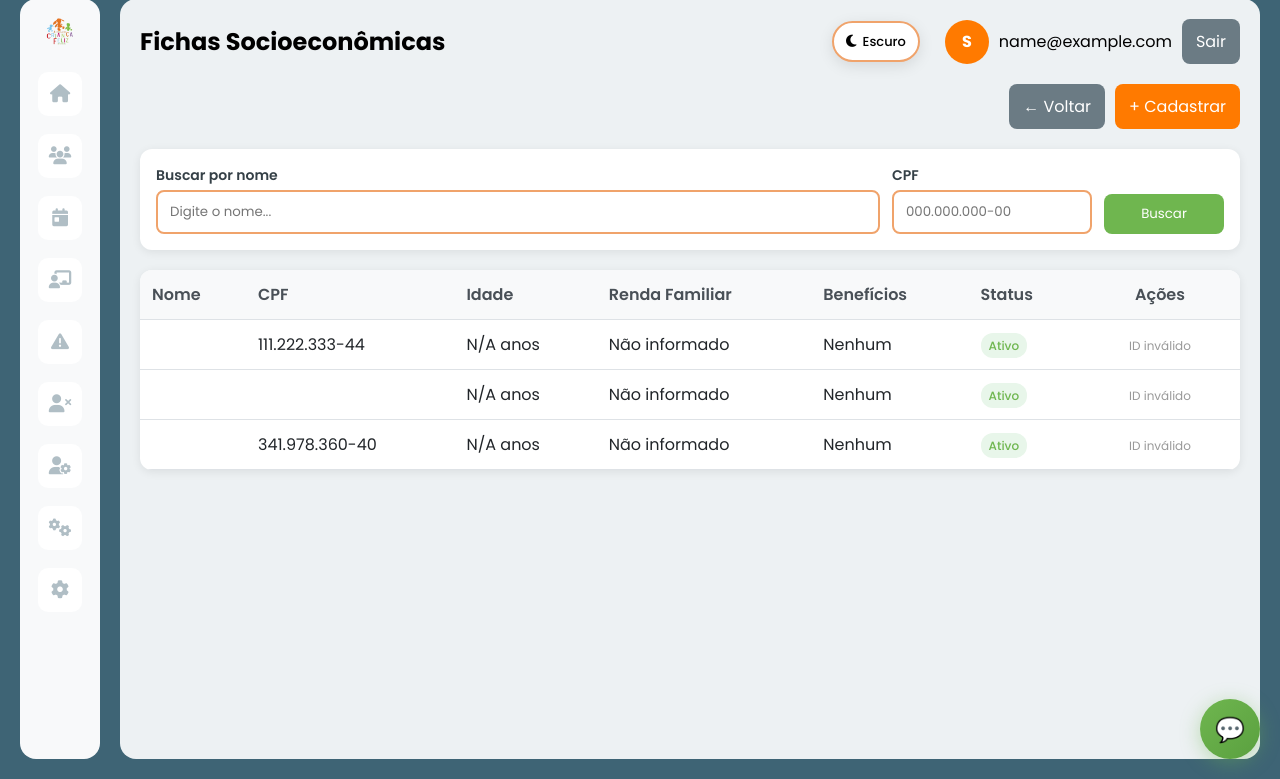
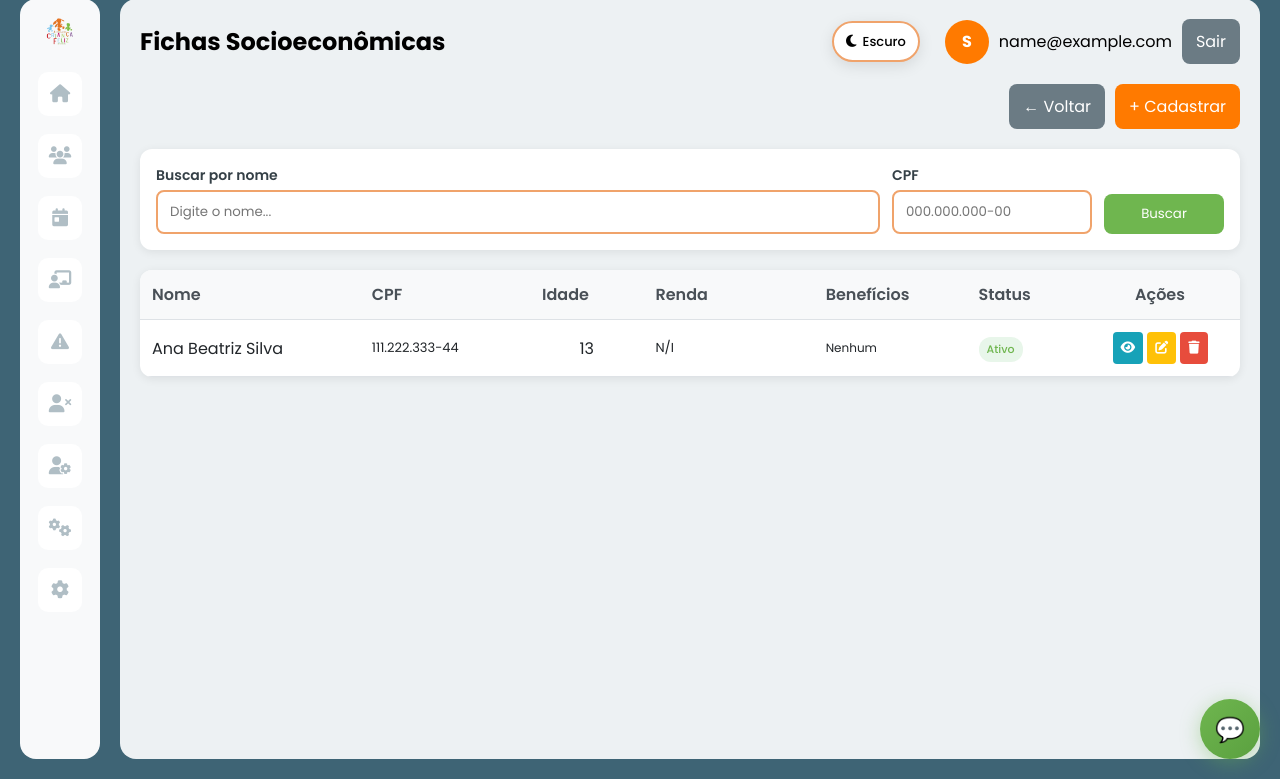
Before and after one commit to Dark70941/CriancaFeliz, a PHP site: page /CriancaFeliz/socioeconomico_list.php in a window 1280 px wide. Shown: the part 21-800 px from the top of the page. Run offline with PHP 8.4, Linux system fonts and the light colour scheme; the visitor is signed in with stand-in values (Sample User, id 1); data comes from the database, SQL or seed files in the repository; tables that the repository leaves empty or names only in its code hold one stand-in row (values such as "Sample post").

Commit message:
Erros no prontuario socioeconomico arrumado, sistema melhorados

```diff
--- a/app/Controllers/SocioeconomicoController.php
+++ b/app/Controllers/SocioeconomicoController.php
@@ -25,23 +25,12 @@ class SocioeconomicoController extends BaseController {
 
             // Adicionar dados calculados
             foreach ($result['data'] as &$ficha) {
-                // Debug
-                error_log('=== PROCESSANDO FICHA ===');
-                error_log('ID: ' . ($ficha['id'] ?? 'N/A'));
-                error_log('Nome: ' . ($ficha['nome_entrevistado'] ?? 'N/A'));
-                error_log('CPF: ' . ($ficha['cpf'] ?? 'N/A'));
-                error_log('Data Nascimento: ' . ($ficha['data_nascimento'] ?? 'N/A'));
-                error_log('Familia JSON: ' . ($ficha['familia_json'] ?? 'N/A'));
-
                 $ficha['idade'] = $this->calculateAge($ficha['data_nascimento'] ?? '');
                 $ficha['renda_familiar'] = $this->calculateRendaFamiliar($ficha);
                 $ficha['situacao_economica'] = $this->categorizeSituacao(
                     $ficha['renda_familiar'],
                     intval($ficha['numero_membros'] ?? 1)
                 );
-
-                error_log('Idade calculada: ' . ($ficha['idade'] ?? 'N/A'));
-                error_log('Renda calculada: ' . $ficha['renda_familiar']);
             }
 
             $data = [
--- a/app/Models/SocioeconomicoDB.php
+++ b/app/Models/SocioeconomicoDB.php
@@ -98,10 +98,10 @@ class SocioeconomicoDB extends BaseModelDB {
 
             // 1. Criar Atendido (se não existir)
             $atendidoData = [
-                'nome' => $data['nome_entrevistado'],
-                'cpf' => $data['cpf'],
-                'rg' => $data['rg'],
-                'data_nascimento' => $this->convertDate($data['data_acolhimento']),
+                'nome' => $data['nome_entrevistado'] ?? $data['nome_completo'] ?? '',
+                'cpf' => $data['cpf'] ?? '',
+                'rg' => $data['rg'] ?? '',
+                'data_nascimento' => $this->convertDate($data['data_nascimento'] ?? ''),
                 'data_cadastro' => date('Y-m-d'),
                 'endereco' => $data['endereco'] ?? null,
                 'numero' => $data['numero'] ?? null,
@@ -110,13 +110,21 @@ class SocioeconomicoDB extends BaseModelDB {
                 'cidade' => $data['cidade'] ?? null,
                 'cep' => $data['cep'] ?? null,
                 'status' => 'Ativo',
-                'faixa_etaria' => $this->calculateAge($data['data_acolhimento'])
+                'faixa_etaria' => $this->calculateAge($data['data_nascimento'] ?? '')
             ];
 
             $atendido = $this->create($atendidoData);
             $atendidoId = $atendido['idatendido'];
 
             // 2. Criar Ficha Socioeconômica
+            // Converter renda_familiar para número (remover R$, pontos e converter vírgula)
+            $rendaFamiliar = 0;
+            if (!empty($data['renda_familiar'])) {
+                $renda = $data['renda_familiar'];
+                $renda = str_replace(['R$', '.', ','], ['', '', '.'], $renda);
+                $rendaFamiliar = floatval($renda);
+            }
+
             $this->query(
                 "INSERT INTO Ficha_Socioeconomico (
                     id_atendido, agua, esgoto, energia, renda_familiar,
@@ -128,15 +136,15 @@ class SocioeconomicoDB extends BaseModelDB {
                     isset($data['agua']) ? 1 : 0,
                     isset($data['esgoto']) ? 1 : 0,
                     isset($data['energia']) ? 1 : 0,
-                    $data['renda_familiar'] ?? 0,
-                    $data['qtd_pessoas'] ?? 0,
-                    $data['cond_residencia'] ?? null,
-                    $data['moradia'] ?? null,
+                    $rendaFamiliar,
+                    $data['pessoas_casa'] ?? $data['qtd_pessoas'] ?? 0,
+                    $data['situacao_moradia'] ?? $data['cond_residencia'] ?? null,
+                    $data['tipo_moradia'] ?? $data['moradia'] ?? null,
                     $data['nr_veiculos'] ?? 0,
                     $data['observacoes'] ?? null,
-                    $data['nome_entrevistado'],
+                    $data['nome_entrevistado'] ?? $data['nome_completo'] ?? '',
                     $data['residencia'] ?? null,
-                    $data['nr_comodos'] ?? 0,
+                    $data['numero_comodos'] ?? $data['nr_comodos'] ?? 0,
                     $data['construcao'] ?? null
                 ]
             );
@@ -230,10 +238,21 @@ class SocioeconomicoDB extends BaseModelDB {
     public function listFichas($page = 1, $perPage = 10) {
         $offset = ($page - 1) * $perPage;
 
+        // Contar total
+        $countStmt = $this->query("
+            SELECT COUNT(*) as total
+            FROM Atendido a
+            INNER JOIN Ficha_Socioeconomico f ON a.idatendido = f.id_atendido
+        ");
+        $countResult = $countStmt->fetch();
+
         $stmt = $this->query("
             SELECT
                 a.idatendido as id,
+                a.idatendido,
+                a.nome,
                 a.nome as nome_entrevistado,
+                a.nome as nome_completo,
                 a.cpf,
                 a.data_nascimento,
                 a.status,
@@ -247,11 +266,16 @@ class SocioeconomicoDB extends BaseModelDB {
 
         $fichas = $stmt->fetchAll();
 
-        // Formatar datas
+        // Formatar datas e adicionar dados calculados
         foreach ($fichas as &$ficha) {
             $ficha['data_nascimento'] = $this->formatDate($ficha['data_nascimento']);
             $ficha['idade'] = $this->calculateAge($ficha['data_nascimento']);
             $ficha['categoria'] = $this->categorizeByAge($ficha['idade']);
+
+            // Garantir que nome_completo existe (compatibilidade com view)
+            if (empty($ficha['nome_completo'])) {
+                $ficha['nome_completo'] = $ficha['nome_entrevistado'];
+            }
         }
 
         // Contar total
@@ -288,14 +312,23 @@ class SocioeconomicoDB extends BaseModelDB {
 
             // 1. Atualizar Atendido
             $atendidoData = [
-                'nome' => $data['nome_entrevistado'],
-                'cpf' => $data['cpf'],
-                'rg' => $data['rg']
+                'nome' => $data['nome_entrevistado'] ?? $data['nome_completo'] ?? '',
+                'cpf' => $data['cpf'] ?? '',
+                'rg' => $data['rg'] ?? '',
+                'data_nascimento' => $this->convertDate($data['data_nascimento'] ?? '')
             ];
 
             $this->update($id, $atendidoData);
 
             // 2. Atualizar Ficha Socioeconômica
+            // Converter renda_familiar para número (remover R$, pontos e converter vírgula)
+            $rendaFamiliar = 0;
+            if (!empty($data['renda_familiar'])) {
+                $renda = $data['renda_familiar'];
+                $renda = str_replace(['R$', '.', ','], ['', '', '.'], $renda);
+                $rendaFamiliar = floatval($renda);
+            }
+
             $this->query(
                 "UPDATE Ficha_Socioeconomico SET
                     agua = ?, esgoto = ?, energia = ?, renda_familiar = ?,
@@ -306,13 +339,13 @@ class SocioeconomicoDB extends BaseModelDB {
                     isset($data['agua']) ? 1 : 0,
                     isset($data['esgoto']) ? 1 : 0,
                     isset($data['energia']) ? 1 : 0,
-                    $data['renda_familiar'] ?? 0,
-                    $data['qtd_pessoas'] ?? 0,
-                    $data['cond_residencia'] ?? null,
-                    $data['moradia'] ?? null,
+                    $rendaFamiliar,
+                    $data['pessoas_casa'] ?? $data['qtd_pessoas'] ?? 0,
+                    $data['situacao_moradia'] ?? $data['cond_residencia'] ?? null,
+                    $data['tipo_moradia'] ?? $data['moradia'] ?? null,
                     $data['nr_veiculos'] ?? 0,
                     $data['observacoes'] ?? null,
-                    $data['nr_comodos'] ?? 0,
+                    $data['numero_comodos'] ?? $data['nr_comodos'] ?? 0,
                     $data['construcao'] ?? null,
                     $id
                 ]
--- a/app/Services/SocioeconomicoService.php
+++ b/app/Services/SocioeconomicoService.php
@@ -14,6 +14,11 @@ class SocioeconomicoService {
      * Lista todas as fichas com paginação
      */
     public function listFichas($page = 1, $perPage = 10) {
+        // Chamar o método específico do SocioeconomicoDB
+        if (method_exists($this->socioeconomicoModel, 'listFichas')) {
+            return $this->socioeconomicoModel->listFichas($page, $perPage);
+        }
+        // Fallback para método genérico
         return $this->socioeconomicoModel->paginate($page, $perPage);
     }
 
--- a/app/Views/acolhimento/create.php
+++ b/app/Views/acolhimento/create.php
@@ -220,7 +220,7 @@ if (isset($_SESSION['flash_error'])) {
     </div>
 
     <div class="form-actions">
-        <a href="prontuarios.php" class="btn-secondary">Voltar</a>
+        <a href="<?php echo !empty($editId) ? 'acolhimento_list.php' : 'prontuarios.php'; ?>" class="btn-secondary">Voltar</a>
         <button class="btn-primary" type="submit">
             <?php if (!empty($editId)): ?>
                 <i class="fas fa-save"></i> Salvar Alteração
--- a/app/Views/socioeconomico/create_multistep.php
+++ b/app/Views/socioeconomico/create_multistep.php
@@ -324,7 +324,7 @@ $editId = $_GET['id'] ?? ($ficha['id'] ?? null);
         </div>
 
         <div class="form-actions">
-            <a href="socioeconomico_list.php" class="btn btn-secondary">
+            <a href="prontuarios.php" class="btn btn-secondary">
                 <i class="fas fa-arrow-left"></i> Voltar
             </a>
             <button type="button" onclick="nextStep()" class="btn btn-primary">
--- a/app/Views/socioeconomico/index.php
+++ b/app/Views/socioeconomico/index.php
@@ -28,20 +28,20 @@
         <table style="width:100%; border-collapse:collapse;">
             <thead style="background:#f8f9fa;">
                 <tr>
-                    <th style="padding:12px; text-align:left; border-bottom:1px solid #dee2e6; font-weight:600; color:#495057;">Nome</th>
-                    <th style="padding:12px; text-align:left; border-bottom:1px solid #dee2e6; font-weight:600; color:#495057;">CPF</th>
-                    <th style="padding:12px; text-align:left; border-bottom:1px solid #dee2e6; font-weight:600; color:#495057;">Idade</th>
-                    <th style="padding:12px; text-align:left; border-bottom:1px solid #dee2e6; font-weight:600; color:#495057;">Renda Familiar</th>
-                    <th style="padding:12px; text-align:left; border-bottom:1px solid #dee2e6; font-weight:600; color:#495057;">Benefícios</th>
-                    <th style="padding:12px; text-align:left; border-bottom:1px solid #dee2e6; font-weight:600; color:#495057;">Status</th>
-                    <th style="padding:12px; text-align:center; border-bottom:1px solid #dee2e6; font-weight:600; color:#495057; width:160px;">Ações</th>
+                    <th style="padding:12px; text-align:left; border-bottom:1px solid #dee2e6; font-weight:600; color:#495057; min-width:150px;">Nome</th>
+                    <th style="padding:12px; text-align:left; border-bottom:1px solid #dee2e6; font-weight:600; color:#495057; min-width:120px;">CPF</th>
+                    <th style="padding:12px; text-align:left; border-bottom:1px solid #dee2e6; font-weight:600; color:#495057; min-width:80px;">Idade</th>
+                    <th style="padding:12px; text-align:left; border-bottom:1px solid #dee2e6; font-weight:600; color:#495057; min-width:120px;">Renda</th>
+                    <th style="padding:12px; text-align:left; border-bottom:1px solid #dee2e6; font-weight:600; color:#495057; min-width:100px;">Benefícios</th>
+                    <th style="padding:12px; text-align:left; border-bottom:1px solid #dee2e6; font-weight:600; color:#495057; min-width:80px;">Status</th>
+                    <th style="padding:12px; text-align:center; border-bottom:1px solid #dee2e6; font-weight:600; color:#495057; width:120px;">Ações</th>
                 </tr>
             </thead>
             <tbody>
                 <?php foreach ($fichas as $ficha): ?>
                     <tr style="border-bottom:1px solid #dee2e6;">
-                        <td style="padding:12px; color:#212529;"><?php echo htmlspecialchars($ficha['nome_entrevistado'] ?? $ficha['nome_completo'] ?? ''); ?></td>
-                        <td style="padding:12px; color:#212529;">
+                        <td style="padding:12px; color:#212529; word-break:break-word;"><?php echo htmlspecialchars($ficha['nome_entrevistado'] ?? $ficha['nome_completo'] ?? ''); ?></td>
+                        <td style="padding:12px; color:#212529; font-size:13px;">
                             <?php
                             $cpf = $ficha['cpf'] ?? '';
                             if ($cpf && strlen($cpf) == 11) {
@@ -51,7 +51,7 @@
                             }
                             ?>
                         </td>
-                        <td style="padding:12px; color:#212529;">
+                        <td style="padding:12px; color:#212529; text-align:center;">
                             <?php
                             $idade = 'N/A';
                             if (!empty($ficha['data_nascimento'])) {
@@ -65,59 +65,58 @@
                                 }
                             }
                             echo $idade;
-                            ?> anos
+                            ?>
                         </td>
-                        <td style="padding:12px; color:#212529;">
+                        <td style="padding:12px; color:#212529; font-size:13px;">
                             <?php
                             $renda = $ficha['renda_familiar'] ?? 0;
-                            echo $renda > 0 ? 'R$ ' . number_format($renda, 2, ',', '.') : 'Não informado';
+                            if (is_string($renda)) {
+                                $renda = floatval(str_replace(['R$', '.', ','], ['', '', '.'], $renda));
+                            }
+                            echo $renda > 0 ? 'R$ ' . number_format($renda, 2, ',', '.') : 'N/I';
                             ?>
                         </td>
-                        <td style="padding:12px; color:#212529;">
-                            <?php
-                            $beneficios = [];
-                            if (!empty($ficha['bolsa_familia'])) $beneficios[] = 'Bolsa Família';
-                            if (!empty($ficha['auxilio_brasil'])) $beneficios[] = 'Auxílio Brasil';
-                            if (!empty($ficha['bpc'])) $beneficios[] = 'BPC';
-                            echo !empty($beneficios) ? implode(', ', $beneficios) : 'Nenhum';
-                            ?>
+                        <td style="padding:12px; color:#212529; font-size:12px;">
+                            Nenhum
                         </td>
                         <td style="padding:12px; color:#212529;">
                             <span class="status <?php echo strtolower($ficha['status'] ?? 'ativo'); ?>"
-                                  style="padding:4px 8px; border-radius:12px; font-size:12px; font-weight:500;
+                                  style="padding:4px 8px; border-radius:12px; font-size:11px; font-weight:500; display:inline-block;
                                          <?php echo ($ficha['status'] ?? 'Ativo') === 'Ativo' ? 'background:#e8f6ea; color:#6fb64f;' : 'background:#f8d7da; color:#721c24;'; ?>">
                                 <?php echo $ficha['status'] ?? 'Ativo'; ?>
                             </span>
                         </td>
-                        <td style="padding:12px; text-align:center;">
-                            <?php if (isset($ficha['id']) && !empty($ficha['id'])): ?>
-                                <?php
-                                $id = $ficha['id'];
+                        <td style="padding:12px; text-align:center; white-space:nowrap;">
+                            <?php
+                            // Tentar obter ID de diferentes fontes
+                            $id = $ficha['id'] ?? $ficha['idatendido'] ?? null;
+
+                            if (!empty($id)):
                                 // Botão Visualizar
                                 echo '<a href="socioeconomico_view.php?id=' . urlencode($id) . '" ';
                                 echo 'class="btn-icon" ';
                                 echo 'title="Visualizar" ';
-                                echo 'style="background:#17a2b8; color:#fff; border:none; padding:8px 10px; border-radius:6px; cursor:pointer; text-decoration:none; font-size:14px; margin:0 4px; display:inline-block;">';
-                                echo '<i class="fas fa-eye"></i></a> ';
+                                echo 'style="background:#17a2b8; color:#fff; border:none; padding:6px 8px; border-radius:4px; cursor:pointer; text-decoration:none; font-size:13px; margin:0 2px; display:inline-block;">';
+                                echo '<i class="fas fa-eye"></i></a>';
 
                                 // Botão Editar
                                 echo '<a href="socioeconomico_form.php?id=' . urlencode($id) . '" ';
                                 echo 'class="btn-icon" ';
                                 echo 'title="Editar" ';
-                                echo 'style="background:#ffc107; color:#fff; border:none; padding:8px 10px; border-radius:6px; cursor:pointer; text-decoration:none; font-size:14px; margin:0 4px; display:inline-block;">';
-                                echo '<i class="fas fa-edit"></i></a> ';
+                                echo 'style="background:#ffc107; color:#fff; border:none; padding:6px 8px; border-radius:4px; cursor:pointer; text-decoration:none; font-size:13px; margin:0 2px; display:inline-block;">';
+                                echo '<i class="fas fa-edit"></i></a>';
 
                                 // Botão Excluir
                                 echo '<a href="socioeconomico_list.php?delete=' . urlencode($id) . '" ';
                                 echo 'class="btn-icon" ';
                                 echo 'title="Excluir" ';
                                 echo 'onclick="return confirm(\'Tem certeza que deseja excluir esta ficha?\')" ';
-                                echo 'style="background:#e74c3c; color:#fff; border:none; padding:8px 10px; border-radius:6px; cursor:pointer; text-decoration:none; font-size:14px; margin:0 4px; display:inline-block;">';
+                                echo 'style="background:#e74c3c; color:#fff; border:none; padding:6px 8px; border-radius:4px; cursor:pointer; text-decoration:none; font-size:13px; margin:0 2px; display:inline-block;">';
                                 echo '<i class="fas fa-trash"></i></a>';
-                                ?>
-                            <?php else: ?>
-                                <span style="color: #999; font-size: 12px;">ID inválido</span>
-                            <?php endif; ?>
+                            else:
+                                echo '<span style="color: #999; font-size: 12px;">ID inválido</span>';
+                            endif;
+                            ?>
                         </td>
                     </tr>
                 <?php endforeach; ?>
```
Also changed, not shown: other parts of app/Views/socioeconomico/index.php (+36 -4 lines), app/Views/socioeconomico/create.php (+8 -2 lines), data/socioeconomico_log.json (+30 -0 lines).
